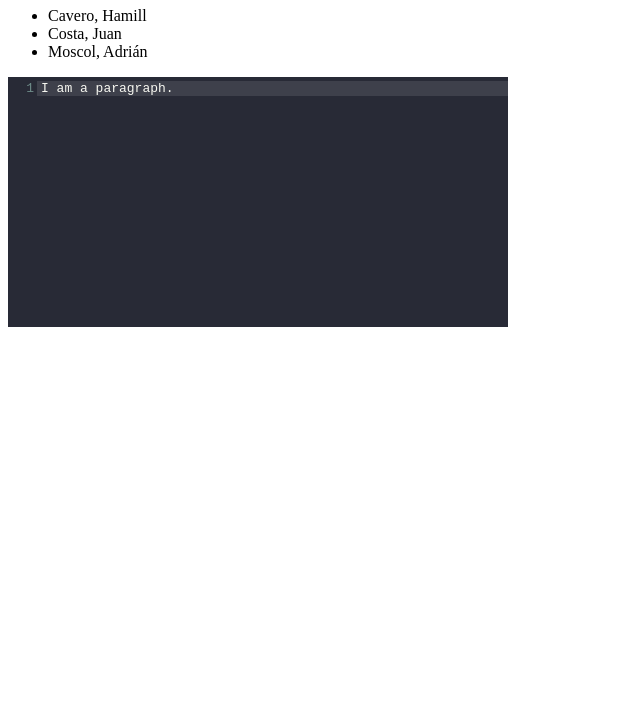
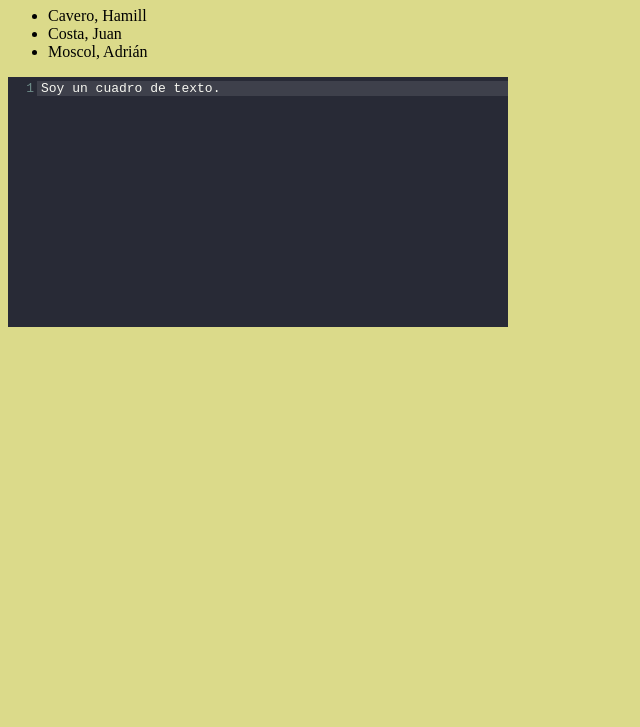
Before and after one commit to HamillCavero/Prog_concurrente_TA, a plain HTML site: page index.html in a window 1280 px wide. Shown: the part 73-800 px from the top of the page, without its empty margins (0-640 px from the left). Drawn offline with Linux system fonts and the light colour scheme.

Commit message:
Agregado color de fondo

```diff
--- a/index.html
+++ b/index.html
@@ -17,14 +17,14 @@
 
 
     </head>
-    <body>
+    <body style="background-color:#dbda8a;">
         <h1>Editor de texto</h1>
         <ul>
             <li>Cavero, Hamill</il>
             <li>Costa, Juan</li>
             <li>Moscol, Adrián</li>
         </ul>
-        <textarea title="textarea" name="textarea" id="editor">I am a paragraph.</textarea>
+        <textarea title="textarea" name="textarea" id="editor">Soy un cuadro de texto.</textarea>
         <script >
             var editor=CodeMirror.fromTextArea(
                 document.getElementById('editor'),{
```
